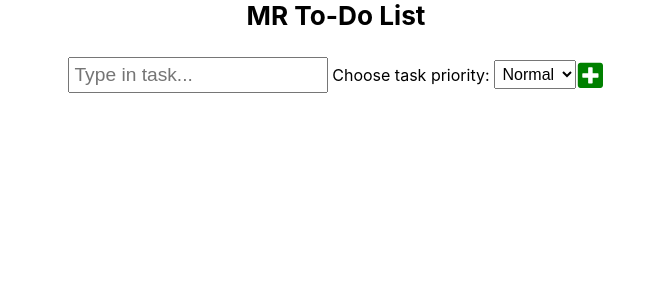
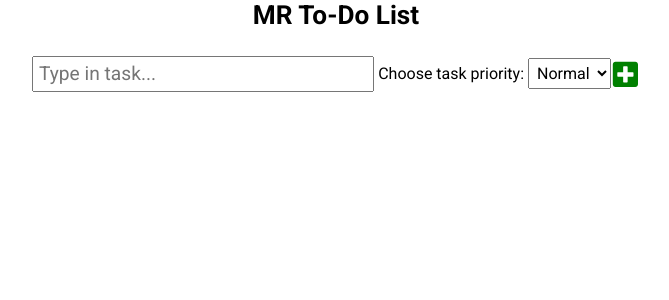
Before and after one commit to MRFolio/react-to-do-app, a React (Create React App) app: page / in a window 1280 px wide. Shown: the top 300 px of the page, without its empty margins (304-973 px from the left). Built offline with nearby package versions, Linux system fonts and the light colour scheme.

Commit message:
style(to-do): add google font and btn hover

```diff
--- a/public/index.html
+++ b/public/index.html
@@ -7,6 +7,10 @@
     <meta name="theme-color" content="#000000" />
     <meta name="description" content="React to-do list" />
     <link rel="apple-touch-icon" href="%PUBLIC_URL%/logo192.png" />
+    <link
+      href="https://fonts.googleapis.com/css2?family=Roboto:wght@400;700&display=swap"
+      rel="stylesheet"
+    />
     <title>React To-Do List</title>
   </head>
   <body>
--- a/src/components/Form.js
+++ b/src/components/Form.js
@@ -15,6 +15,7 @@ const Form = ({ tasks, setTasks }) => {
   }
 
   function handleAddTask(e) {
+    if (input) {
       e.preventDefault();
       const date = new Date().toLocaleDateString();
       const newTask = {
@@ -24,8 +25,9 @@ const Form = ({ tasks, setTasks }) => {
         completed: false,
         priority: selection,
       };
-    setTasks([...tasks, newTask]);
+      setTasks([newTask, ...tasks]);
       setInput("");
+    }
   }
 
   return (
--- a/src/components/ToDoList.js
+++ b/src/components/ToDoList.js
@@ -5,9 +5,8 @@ const ToDoList = ({ tasks, setTasks }) => {
   return (
     <div className="tasks-container">
       <ul className="todo-list">
-        {tasks.map((task) => {
-          const { text, date, completed, priority, id } = task;
-          return (
+        {tasks.map(({ text, date, completed, priority, id }) => (
+          /* const { text, date, completed, priority, id } = task; */
           <ToDo
             tasks={tasks}
             setTasks={setTasks}
@@ -18,8 +17,7 @@ const ToDoList = ({ tasks, setTasks }) => {
             id={id}
             key={id}
           />
-          );
-        })}
+        ))}
       </ul>
     </div>
   );
--- a/src/styles/_base.scss
+++ b/src/styles/_base.scss
@@ -7,12 +7,16 @@
 }
 
 body {
-  font-family: -apple-system, BlinkMacSystemFont, "Segoe UI", "Roboto", "Oxygen",
-    "Ubuntu", "Cantarell", "Fira Sanst", "Droid Sans", "Helvetica Neue",
-    sans-serif;
+  font-family: "Roboto", sans-serif;
   -webkit-font-smoothing: antialiased;
   -moz-osx-font-smoothing: grayscale;
   margin: 0 auto;
   max-width: 1140px;
   font-size: 1.4rem;
 }
+
+input,
+textarea,
+select {
+  font-family: inherit;
+}
--- a/src/styles/main.scss
+++ b/src/styles/main.scss
@@ -14,6 +14,7 @@ $highlight-bg-color: rgba(181, 238, 233, 0.3);
   margin-bottom: 1em;
 
   .input {
+    width: 30%;
     font-size: 1.2rem;
     padding: 0.25em;
     &:focus {
@@ -48,6 +49,11 @@ $highlight-bg-color: rgba(181, 238, 233, 0.3);
     padding-top: 0.25em;
     background: transparent;
     border: none;
+    transition: all 0.2s ease-out;
+    cursor: pointer;
+    &:hover {
+      transform: scale(1.05);
+    }
   }
 }
 
@@ -61,12 +67,13 @@ $highlight-bg-color: rgba(181, 238, 233, 0.3);
   display: flex;
   justify-content: space-between;
   align-items: center;
-  gap: 2em;
+  gap: 1em;
   list-style: none;
   text-align: center;
   padding: 0.25em;
   background: rgba(255, 166, 0, 0.2);
   border: 1px solid yellowgreen;
+  transition: all 1s ease;
   &:nth-child(1n):not(:last-child) {
     border-bottom: none;
   }
```
Lines whose indentation alone changed are shown as unchanged.
